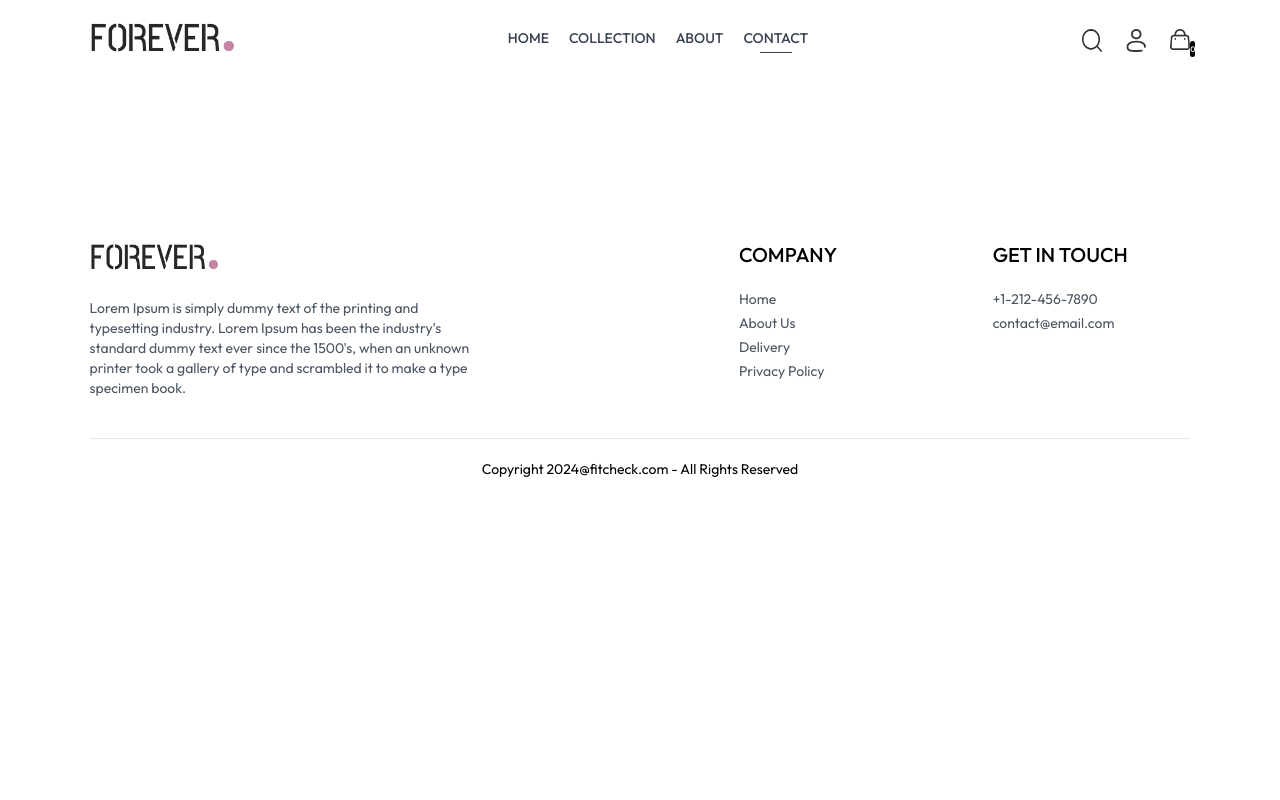
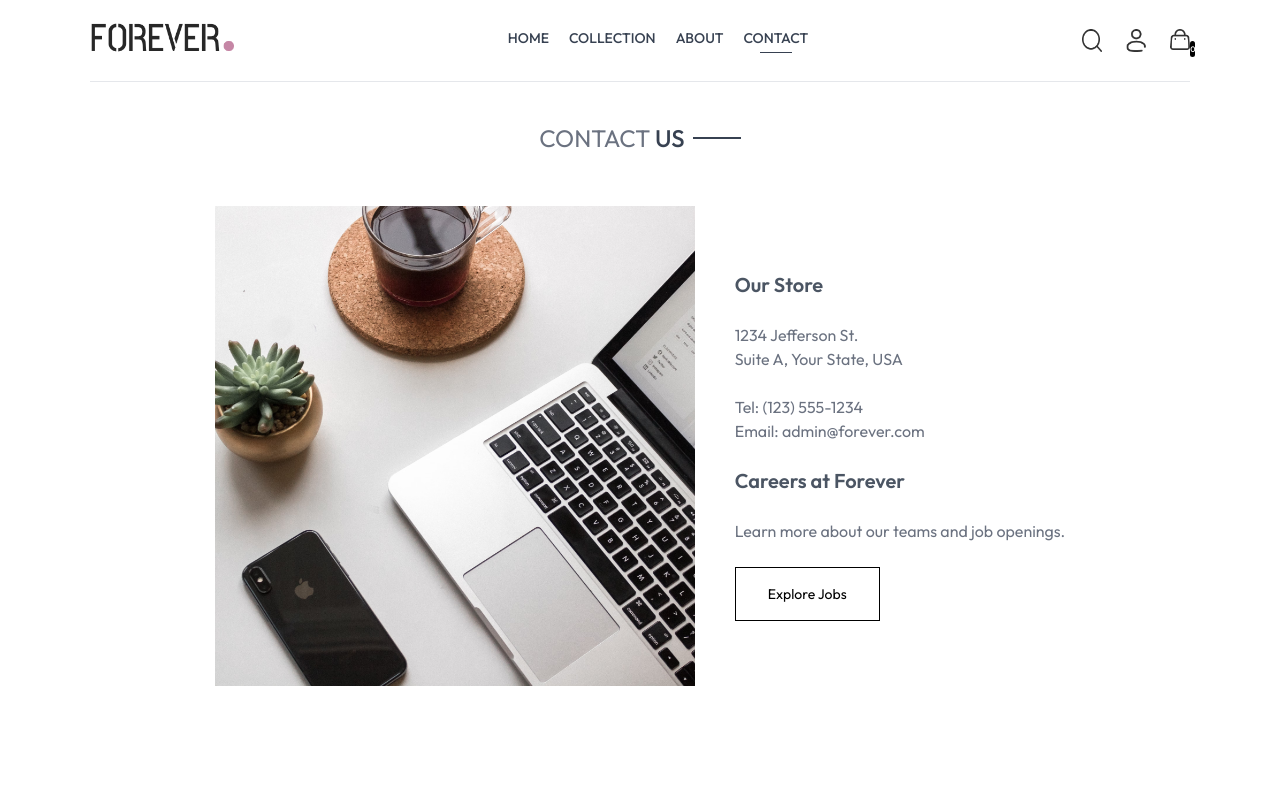
Before and after one commit to anthonylaw86/ecom-app-FE, a React (Vite) app in the folder FE/: page /contact in a window 1280 px wide. Shown: the top 800 px of the page. Built offline with nearby package versions, Linux system fonts and the light colour scheme.

Commit message:
contact page

```diff
--- a/FE/src/pages/Contact.jsx
+++ b/FE/src/pages/Contact.jsx
@@ -1,7 +1,43 @@
 import React from "react";
+import Title from "../components/Title";
+import { assets } from "../assets/assets";
+import NewsLetterBox from "../components/NewsLetterBox";
 
 const Contact = () => {
-  return <div></div>;
+  return (
+    <div>
+      <div className="text-center text-2xl pt-10 border-t">
+        <Title text1={"CONTACT"} text2={"US"} />
+      </div>
+
+      <div className="my-10 flex flex-col justify-center md:flex-row gap-10 mb-28">
+        <img
+          className="w-full md:max-w-[480px]"
+          src={assets.contact_img}
+          alt="contact image"
+        />
+        <div className="flex flex-col justify-center items-start gap-6">
+          <p className="font-semibold text-xl text-gray-600">Our Store</p>
+          <p className="text-gray-500">
+            1234 Jefferson St. <br /> Suite A, Your State, USA
+          </p>
+          <p className=" text-gray-500">
+            Tel: (123) 555-1234 <br /> Email: admin@forever.com
+          </p>
+          <p className="font-semibold text-xl text-gray-600">
+            Careers at Forever
+          </p>
+          <p className="text-gray-500">
+            Learn more about our teams and job openings.
+          </p>
+          <button className="border border-black px-8 py-4 text-sm hover:bg-black hover:text-white transition-all duration-500">
+            Explore Jobs
+          </button>
+        </div>
+      </div>
+      <NewsLetterBox />
+    </div>
+  );
 };
 
 export default Contact;
```
